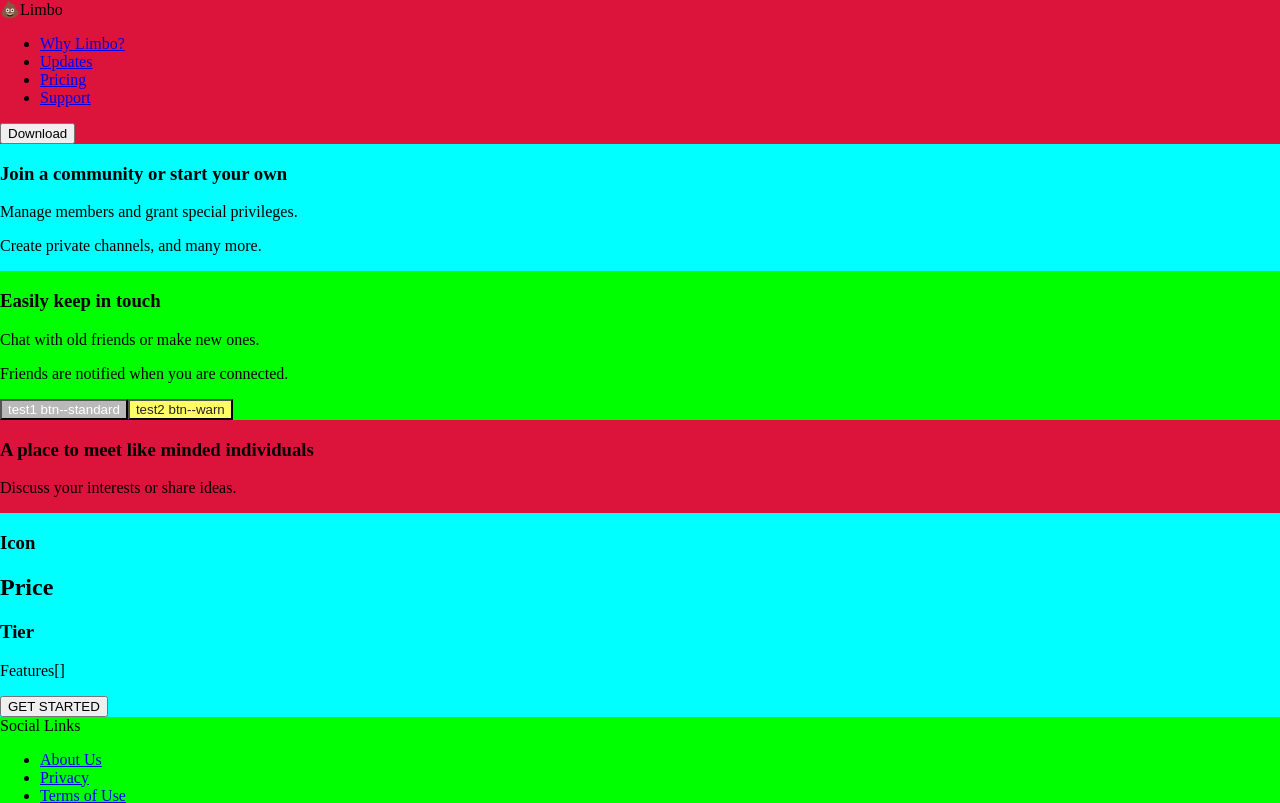
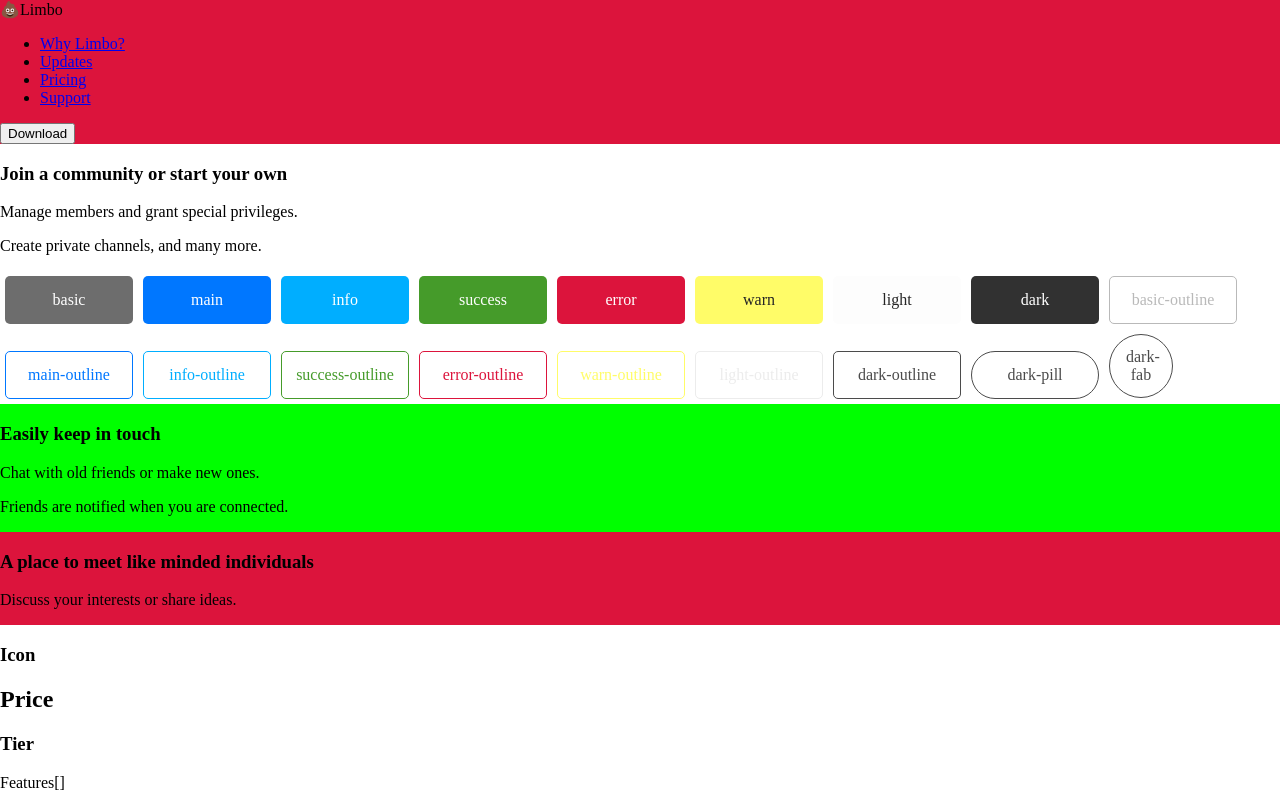
Before and after one commit to johnpagtama/limbo, an Angular app in the folder limbo/: page / in a window 1280 px wide. Shown: the top 803 px of the page. Built offline with nearby package versions, Linux system fonts and the light colour scheme.

Commit message:
Button template update

```diff
--- a/limbo/src/app/components/home/home.component.html
+++ b/limbo/src/app/components/home/home.component.html
@@ -29,16 +29,33 @@
                 <p>Manage members and grant special privileges.</p>
                 <p>Create private channels, and many more.</p>
             </header>
+
+            <app-button text="basic" classes="btn btn__txt btn--basic"></app-button>
+            <app-button text="main" classes="btn btn__txt btn--main"></app-button>
+            <app-button text="info" classes="btn btn__txt btn--info"></app-button>
+            <app-button text="success" classes="btn btn__txt btn--success"></app-button>
+            <app-button text="error" classes="btn btn__txt btn--error"></app-button>
+            <app-button text="warn" classes="btn btn__txt btn--warn"></app-button>
+            <app-button text="light" classes="btn btn__txt btn--light"></app-button>
+            <app-button text="dark" classes="btn btn__txt btn--dark"></app-button>
+
+            <app-button text="basic-outline" classes="btn btn__txt btn--basic-outline"></app-button>
+            <app-button text="main-outline" classes="btn btn__txt btn--main-outline"></app-button>
+            <app-button text="info-outline" classes="btn btn__txt btn--info-outline"></app-button>
+            <app-button text="success-outline" classes="btn btn__txt btn--success-outline"></app-button>
+            <app-button text="error-outline" classes="btn btn__txt btn--error-outline"></app-button>
+            <app-button text="warn-outline" classes="btn btn__txt btn--warn-outline"></app-button>
+            <app-button text="light-outline" classes="btn btn__txt btn--light-outline"></app-button>
+            <app-button text="dark-outline" classes="btn btn__txt btn--dark-outline"></app-button>
+
+            <app-button text="dark-pill" classes="btn-pill btn__txt btn-pill--dark"></app-button>
+            <app-button text="dark-fab" classes="btn-fab btn__txt btn-fab--dark"></app-button>
         </section>
         <section class="layout-home__feature-2">
             <header>
                 <h1>Easily keep in touch</h1>
                 <p>Chat with old friends or make new ones.</p>
                 <p>Friends are notified when you are connected.</p>
-
-
-                <app-button text="test1" classes="btn--standard"></app-button>
-                <app-button text="test2" classes="btn--warn"></app-button>
             </header>
         </section>
         <section class="layout-home__feature-3">
--- a/limbo/src/app/components/home/home.component.scss
+++ b/limbo/src/app/components/home/home.component.scss
@@ -1,7 +1,7 @@
 @import '../../../partials/class-templates';
 
 $bg-crimson: crimson;
-$bg-cyan: cyan;
+$bg-cyan: #ffffff;
 $bg-lime: lime;
 
 @include block(layout-home, (display: grid,
--- a/limbo/src/app/components/shared/button/button.component.html
+++ b/limbo/src/app/components/shared/button/button.component.html
@@ -1,3 +1 @@
-<!-- <div *ngFor="let class of classes"> -->
-    <button [ngClass]="classes">{{text}} {{classes}}</button>
-<!-- </div> -->
+<button [ngClass]="classes">{{text}}</button>
--- a/limbo/src/app/components/shared/button/button.component.scss
+++ b/limbo/src/app/components/shared/button/button.component.scss
@@ -1,13 +1,13 @@
-@import '../../../../partials/class-templates';
-// @import '../../../../partials/button-templates';
+// @import '../../../../partials/class-templates';
+@import '../../../../partials/button-templates';
 
 
-@include block(btn, (display: inline-block, margin: 5px, height: 3rem, border-radius: 5px, border: 1px solid transparent)) {
-    @include element(txt, (font-family: Arial Helvetica sans-serif, font-size: 1rem, text-align: center));
-    @include modifier(standard, (background-color: #b9b9b9, color: #fff)) {
-        @include pseudo(hover, (background-color: #808080));
-    }
-}
+// @include block(btn, (display: inline-block, margin: 5px, height: 3rem, border-radius: 5px, border: 1px solid transparent)) {
+//     @include element(txt, (font-family: Arial Helvetica sans-serif, font-size: 1rem, text-align: center));
+//     @include modifier(standard, (background-color: #b9b9b9, color: #fff)) {
+//         @include pseudo(hover, (background-color: #808080));
+//     }
+// }
 // .btn--default {
 //     background-color: #b9b9b9;
 //     color: #fff;
@@ -17,20 +17,20 @@
 //     }
 // }
 
-.btn--error {
-    background-color: crimson;
-    color: #fff;
+// .btn--error {
+//     background-color: crimson;
+//     color: #fff;
 
-    &:hover {
-        background-color: #af1534;
-    }
-}
+//     &:hover {
+//         background-color: #af1534;
+//     }
+// }
 
-.btn--warn {
-    background-color: #fffc68;
-    color: #252525;
+// .btn--warn {
+//     background-color: #fffc68;
+//     color: #252525;
 
-    &:hover {
-        background-color: #eeeb5a;
-    }
-}
+//     &:hover {
+//         background-color: #eeeb5a;
+//     }
+// }
--- a/limbo/src/partials/_button-templates.scss
+++ b/limbo/src/partials/_button-templates.scss
@@ -1,8 +1,70 @@
 @import '../partials/class-templates';
 
-@include block(btn, (display: inline-block, margin: 5px, height: 3rem, border-radius: 5px, border: 1px solid transparent)) {
-    @include element(txt, (font-family: "Arial, Helvetica, sans-serif", font-size: 1rem, text-align: center));
-    @include modifier(standard, (background-color: #b9b9b9, color: #fff)) {
-        @include pseudo(hover, (background-color: #808080));
+@include block(btn, (display: inline-block, margin: 5px, width: 8rem, height: 3rem, border-radius: 5px, border: 1px solid transparent, background-color: transparent)) {
+    @include element(txt, (font-family: Arial Helvetica sans-serif, font-size: 1rem, text-align: center));
+    @include modifier(basic, (background-color: #6d6d6d, color: #fff)) {
+        @include pseudo(hover, (background-color: #636363));
+    }
+    @include modifier(main, (background-color: #0077ff, color: #fff)) {
+        @include pseudo(hover, (background-color: #0066db));
+    }
+    @include modifier(info, (background-color: #00aeff, color: #fff)) {
+        @include pseudo(hover, (background-color: #009ee7));
+    }
+    @include modifier(success, (background-color: #459b2a, color: #fff)) {
+        @include pseudo(hover, (background-color: #3d8327));
+    }
+    @include modifier(warn, (background-color: #fffc68, color: #252525)) {
+        @include pseudo(hover, (background-color: #e2e05d));
+    }
+    @include modifier(error, (background-color: #dc143c, color: #fff)) {
+        @include pseudo(hover, (background-color: #af1534));
+    }
+    @include modifier(light, (background-color: #fdfdfd, color: #252525)) {
+        @include pseudo(hover, (background-color: #e9e9e9));
+    }
+    @include modifier(dark, (background-color: #313131, color: #fff)) {
+        @include pseudo(hover, (background-color: #252525));
+    }
+
+    @include modifier(basic-outline, (border: 1px solid #b9b9b9, color: #b9b9b9)) {
+        @include pseudo(hover, (border: 1px solid #9b9b9b, background-color: #9b9b9b, color: #fff));
+    }
+    @include modifier(main-outline, (border: 1px solid #0077ff, color: #0077ff)) {
+        @include pseudo(hover, (border: 1px solid #0066db, background-color: #0066db, color: #fff));
+    }
+    @include modifier(info-outline, (border: 1px solid #00aeff, color: #00aeff)) {
+        @include pseudo(hover, (border: 1px solid #009ee7, background-color: #009ee7, color: #fff));
+    }
+    @include modifier(success-outline, (border: 1px solid #459b2a, color: #459b2a)) {
+        @include pseudo(hover, (border: 1px solid #3d8327, background-color: #3d8327, color: #fff));
+    }
+    @include modifier(warn-outline, (border: 1px solid #fffc68, color: #fffc68)) {
+        @include pseudo(hover, (border: 1px solid #e2e05d, background-color: #e2e05d, color: #252525));
+    }
+    @include modifier(error-outline, (border: 1px solid #dc143c, color: #dc143c)) {
+        @include pseudo(hover, (border: 1px solid #af1534, background-color: #af1534, color: #fff));
+    }
+    @include modifier(light-outline, (border: 1px solid #ececec, color: #ececec)) {
+        @include pseudo(hover, (border: 1px solid #cfcfcf, background-color: #cfcfcf, color: #252525));
+    }
+    @include modifier(dark-outline, (border: 1px solid #4b4b4b, color: #4b4b4b)) {
+        @include pseudo(hover, (border: 1px solid #3f3f3f, background-color: #3f3f3f, color: #fff));
     }
 }
+
+@include block(btn-pill, (display: inline-block, margin: 5px, width: 8rem, height: 3rem, border-radius: 5px, border: 1px solid transparent, background-color: transparent)) {
+    @include element(txt, (font-family: Arial Helvetica sans-serif, font-size: 1rem, text-align: center));
+
+    @include modifier(dark, (border-radius: 20rem, border: 1px solid #4b4b4b, color: #4b4b4b)) {
+        @include pseudo(hover, (border: 1px solid #3f3f3f, background-color: #3f3f3f, color: #fff));
+    }
+}
+
+@include block(btn-fab, (display: inline-block, margin: 5px, padding-left: 1rem, padding-right: 1rem, width: 4rem, height: 4rem, border-radius: 5px, border: 1px solid transparent, background-color: transparent)) {
+    @include element(txt, (font-family: Arial Helvetica sans-serif, font-size: 1rem, text-align: center));
+
+    @include modifier(dark, (border-radius: 50%, border: 1px solid #4b4b4b, color: #4b4b4b)) {
+        @include pseudo(hover, (border: 1px solid #3f3f3f, background-color: #3f3f3f, color: #fff));
+    }
+}
```
